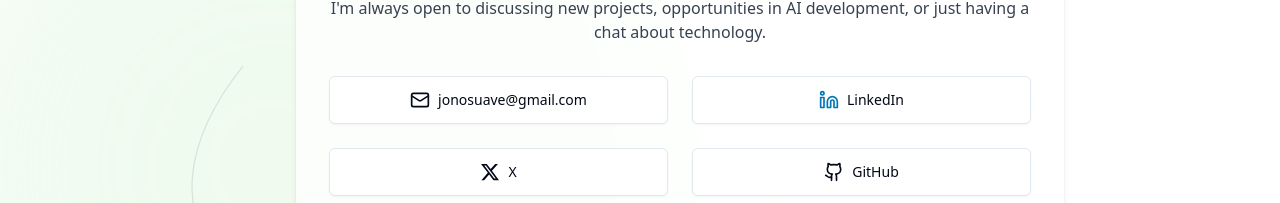
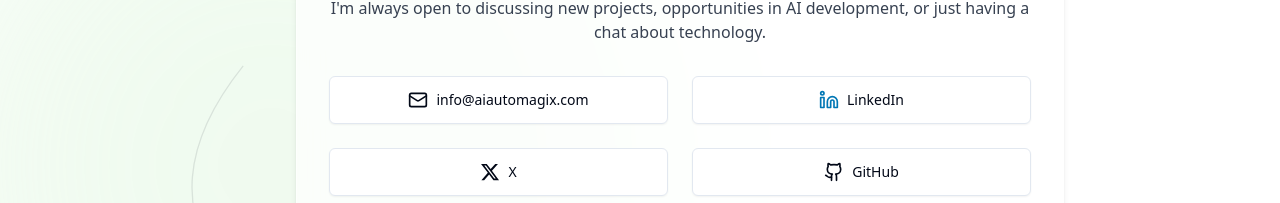
Before and after one commit to JonoSuave/Portfolio, a React (Vite) app: page / in a window 1280 px wide. Shown: the part 3889-4092 px from the top of the page. Built offline with nearby package versions, Linux system fonts and the light colour scheme.

Commit message:
Update email in ContactSection and improve formatting

```diff
--- a/src/components/ContactSection.tsx
+++ b/src/components/ContactSection.tsx
@@ -31,7 +31,7 @@ const XIcon = () => (
 );
 
 const ContactSection = ({
-  email = "jonosuave@gmail.com",
+  email = "info@aiautomagix.com",
   linkedinUrl = "https://www.linkedin.com/in/jono-duncan/",
   twitterUrl = "https://x.com/SuaveJono",
   githubUrl = "https://github.com/JonoSuave",
@@ -50,9 +50,7 @@ const ContactSection = ({
           <Card className="max-w-3xl mx-auto bg-white/70 backdrop-blur-md border border-white/50 shadow-md">
             <CardContent className="p-8">
               <h2 className="text-3xl font-bold text-center mb-4">{title}</h2>
-              <p className="text-gray-700 text-center mb-8">
-                {description}
-              </p>
+              <p className="text-gray-700 text-center mb-8">{description}</p>
 
               <div className="grid grid-cols-1 md:grid-cols-2 gap-6">
                 <Button
@@ -78,8 +76,7 @@ const ContactSection = ({
                   className="flex items-center justify-center gap-2 h-12"
                   onClick={() => window.open(twitterUrl, "_blank")}
                 >
-                  <XIcon />
-                  X
+                  <XIcon />X
                 </Button>
 
                 <Button
```
